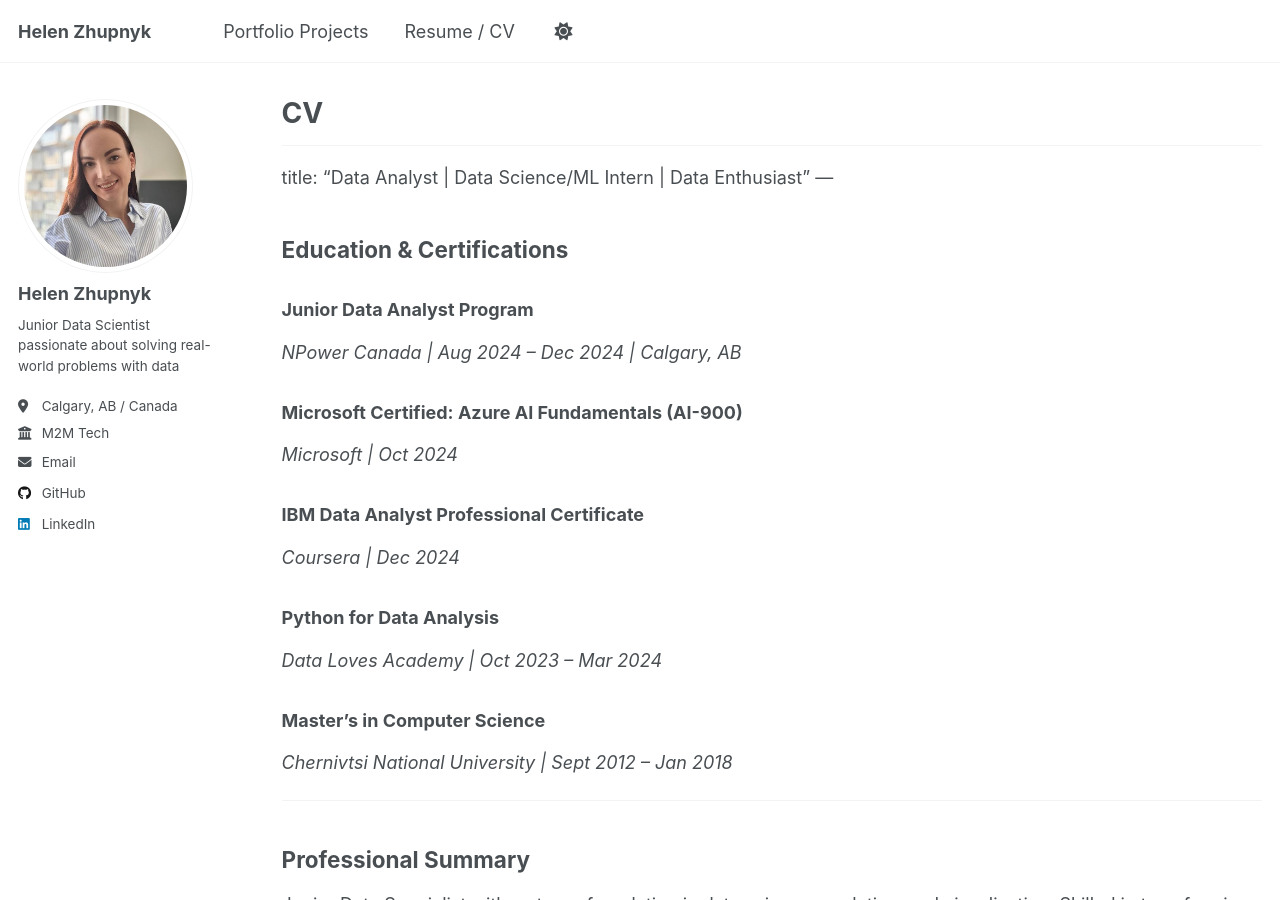
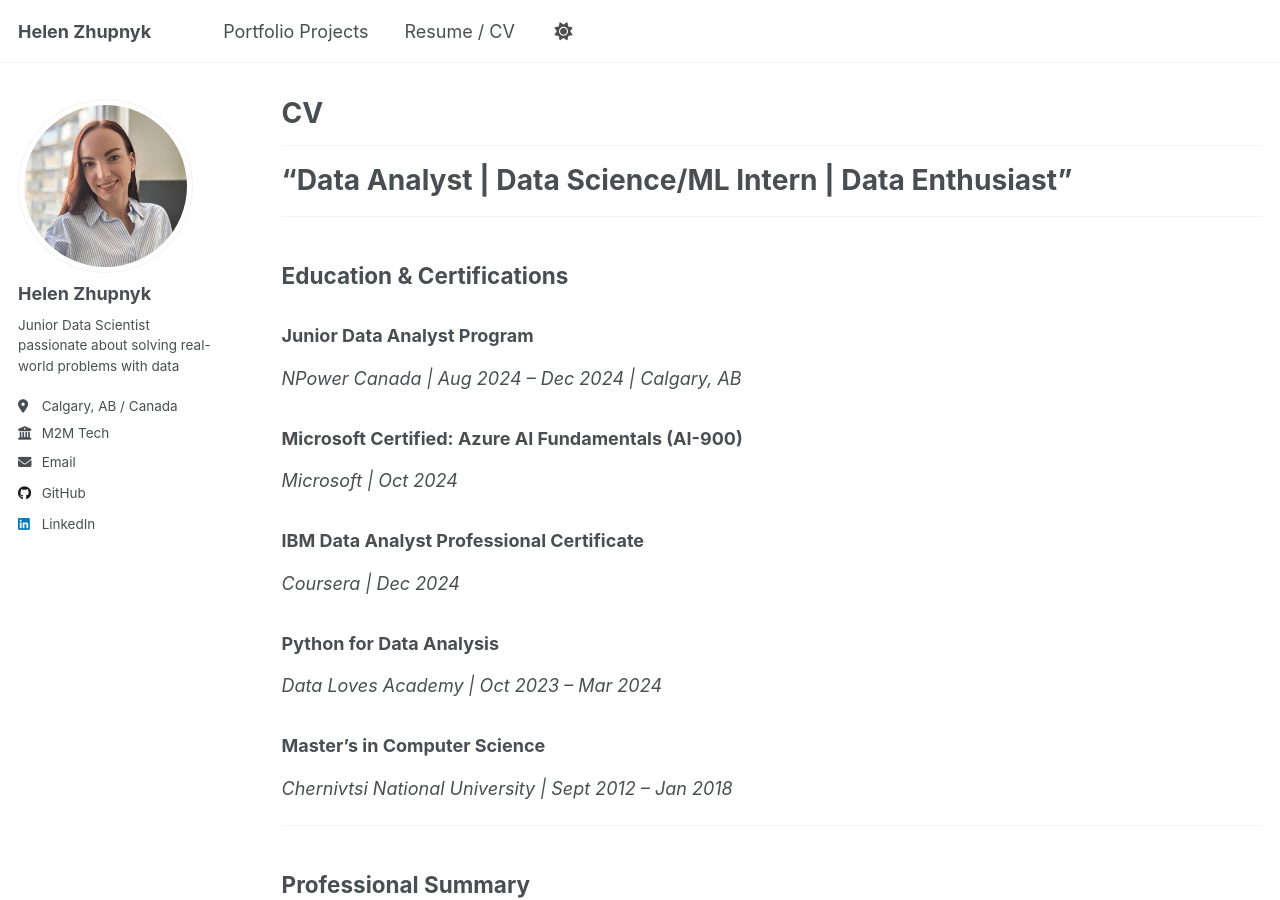
Before and after one commit to helenzhupnyk/helenzhupnyk.github.io, a Jekyll site: the page built from _pages/cv.md, in a window 1280 px wide and 900 px high. Built offline with Jekyll 4.4.1, drawn with Linux system fonts in a browser that asks for light colours; some of the changed lines change nothing that is shown.

Commit message:
Update cv.md

```diff
--- a/_pages/cv.md
+++ b/_pages/cv.md
@@ -6,10 +6,8 @@ author_profile: true
 redirect_from:
   - /resume
 ---
-
-{% include base_path %}
 ---
-title: "Data Analyst | Data Science/ML Intern | Data Enthusiast"
+# "Data Analyst | Data Science/ML Intern | Data Enthusiast"
 ---
 
 ## Education & Certifications
```
